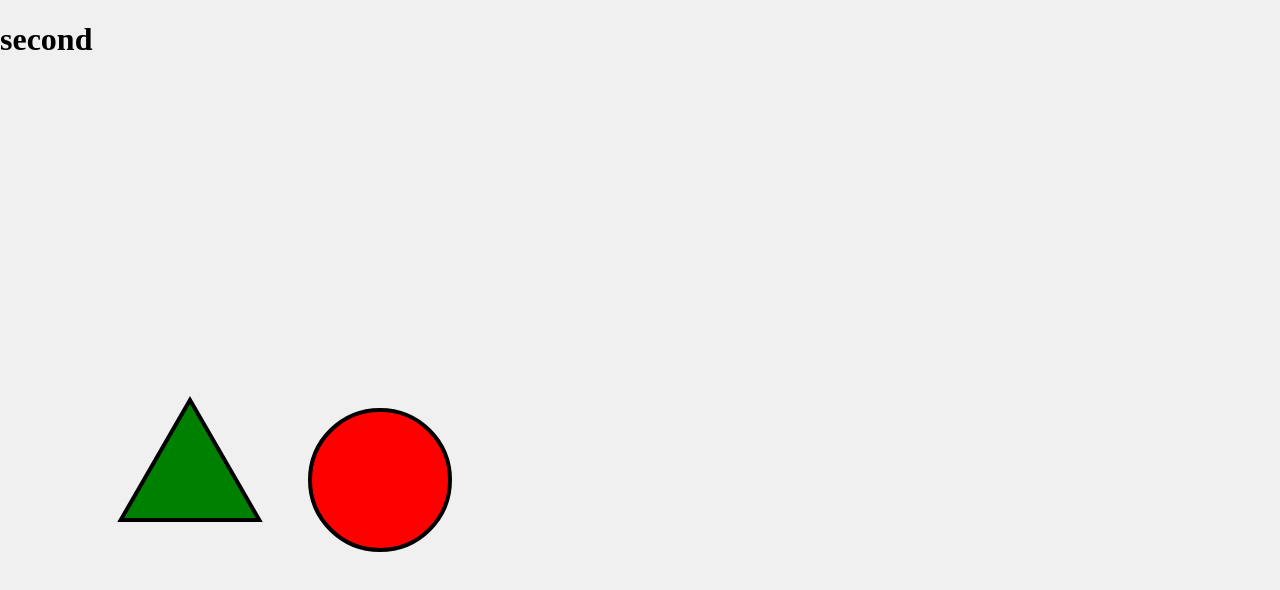
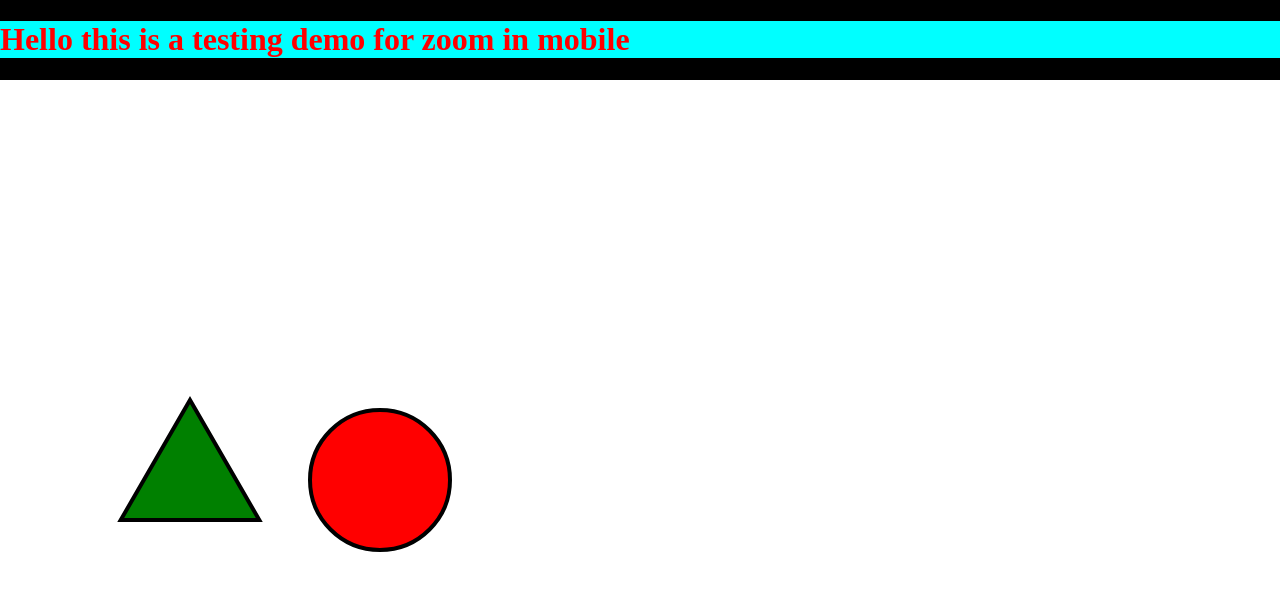
Before and after one commit to ahmed-swiss-digital/testtouch, a plain HTML site: page index.html in a window 1280 px wide. Drawn offline with nearby package versions, Linux system fonts and the light colour scheme.

Commit message:
change demo 4

```diff
--- a/index.html
+++ b/index.html
@@ -10,12 +10,21 @@
         margin: 0;
         padding: 0;
         overflow: hidden;
-        background-color: #f0f0f0;
+        background-color: #000;
+      }
+      h1 {
+        color: red;
+        background-color: aqua;
+      }
+      #container
+      {
+        background-color: #fff;
+
       }
     </style>
   </head>
   <body>
-    <h1>second</h1>
+    <h1>Hello this is a testing demo for zoom in mobile</h1>
     <div id="container"></div>
     <script>
       // by default Konva prevent some events when node is dragging
```
